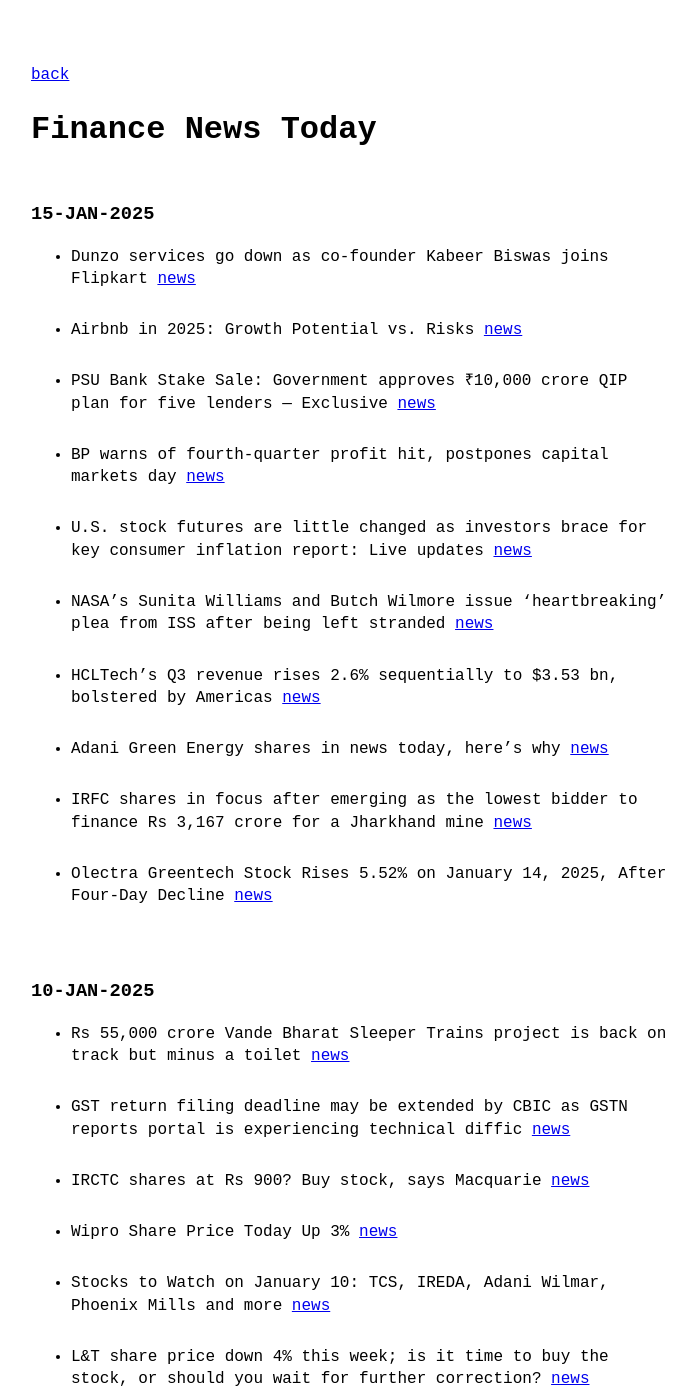
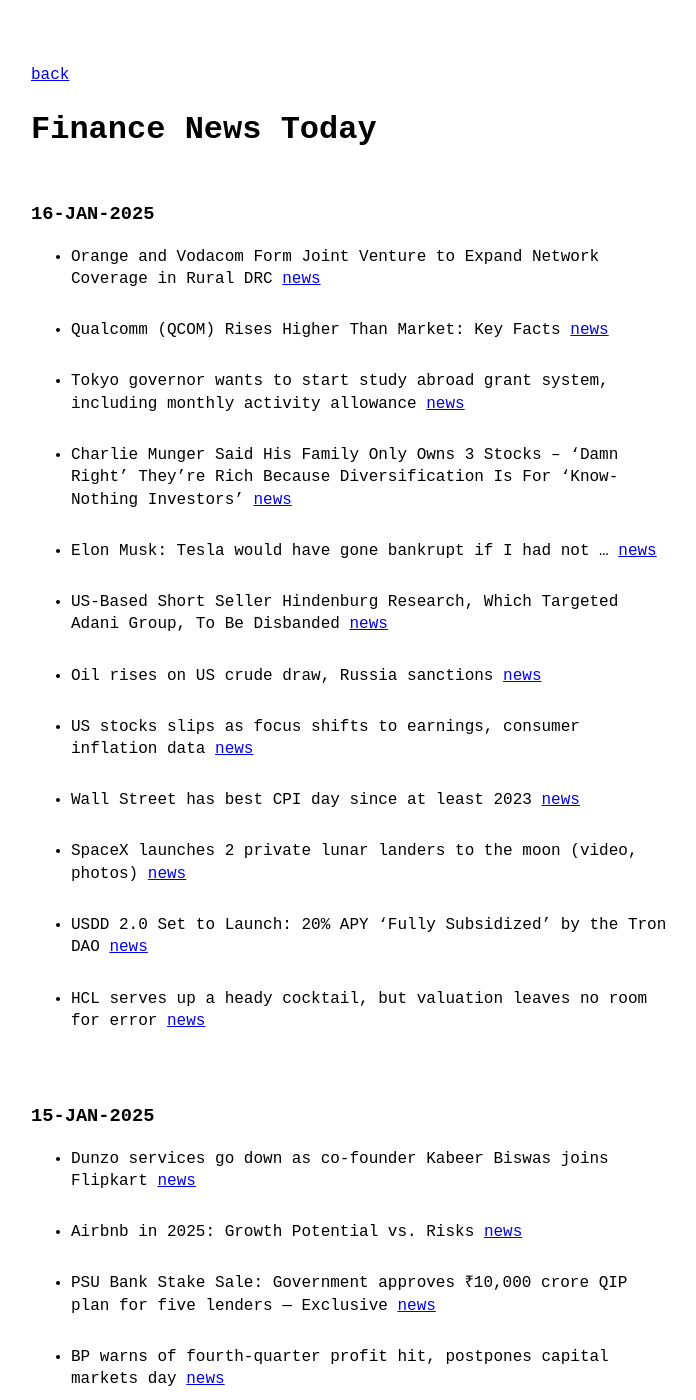
Before and after one commit to VallarasuS/Vallarasu.in, a Jekyll site: the page built from docs/finance.md, in a window 1280 px wide and 1400 px high. Shown: the whole window, without its empty margins (289-985 px from the left). Built offline with Jekyll 4.4.1, drawn with Linux system fonts in a browser that asks for light colours.

Commit message:
Update finance.md

```diff
--- a/docs/finance.md
+++ b/docs/finance.md
@@ -2,6 +2,21 @@
 layout: page
 title: Finance News Today
 ---
+
+### 16-JAN-2025
+
+- Orange and Vodacom Form Joint Venture to Expand Network Coverage in Rural DRC [news](https://telecomtalk.info/orange-vodacom-form-joint-venture-network-drc/987949/) <br/><br/>
+- Qualcomm (QCOM) Rises Higher Than Market: Key Facts [news](https://finance.yahoo.com/news/qualcomm-qcom-rises-higher-market-224520002.html) <br/><br/>
+- Tokyo governor wants to start study abroad grant system, including monthly activity allowance [news](https://japantoday.com/category/national/tokyo-governor-wants-to-start-study-abroad-grant-system-includes-monthly-activity-allowance) <br/><br/>
+- Charlie Munger Said His Family Only Owns 3 Stocks – 'Damn Right' They're Rich Because Diversification Is For 'Know-Nothing Investors' [news](https://www.benzinga.com/news/25/01/42976301/charlie-munger-said-his-family-only-owns-3-stocks-damn-right-theyre-rich-because-diversification-is-for-know-nothing-investors) <br/><br/>
+- Elon Musk: Tesla would have gone bankrupt if I had not ... [news](https://timesofindia.indiatimes.com/technology/tech-news/elon-musk-tesla-would-have-gone-bankrupt-if-i-had-not-/articleshow/117267690.cms) <br/><br/>
+- US-Based Short Seller Hindenburg Research, Which Targeted Adani Group, To Be Disbanded [news](https://www.ndtv.com/world-news/us-based-short-seller-hindenburg-research-which-targeted-adani-group-to-be-disbanded-7484076) <br/><br/>
+- Oil rises on US crude draw, Russia sanctions [news](https://www.cnbc.com/2025/01/15/oil-little-changed-as-falling-us-stockpiles-outweigh-soft-demand-outlook.html) <br/><br/>
+- US stocks slips as focus shifts to earnings, consumer inflation data [news](https://m.economictimes.com/markets/stocks/news/us-stocks-open-higher-after-softer-than-expected-producer-price-data/articleshow/117241303.cms) <br/><br/>
+- Wall Street has best CPI day since at least 2023 [news](https://www.moneycontrol.com/news/world/wall-street-has-best-cpi-day-since-at-least-2023-12911800.html) <br/><br/>
+- SpaceX launches 2 private lunar landers to the moon (video, photos) [news](https://www.space.com/space-exploration/launches-spacecraft/spacex-launches-2-private-lunar-landers-to-the-moon-photos) <br/><br/>
+- USDD 2.0 Set to Launch: 20% APY 'Fully Subsidized' by the Tron DAO [news](https://news.bitcoin.com/usdd-2-0-set-to-launch-20-apy-fully-subsidized-by-the-tron-dao/) <br/><br/>
+- HCL serves up a heady cocktail, but valuation leaves no room for error [news](https://www.livemint.com/market/mark-to-market/hcltech-share-price-hcl-technologies-it-services-tcs-infosys-hcl-q3-results-total-contract-value-ebit-margin-11736841301395.html) <br/><br/>
 
 ### 15-JAN-2025
 
```
